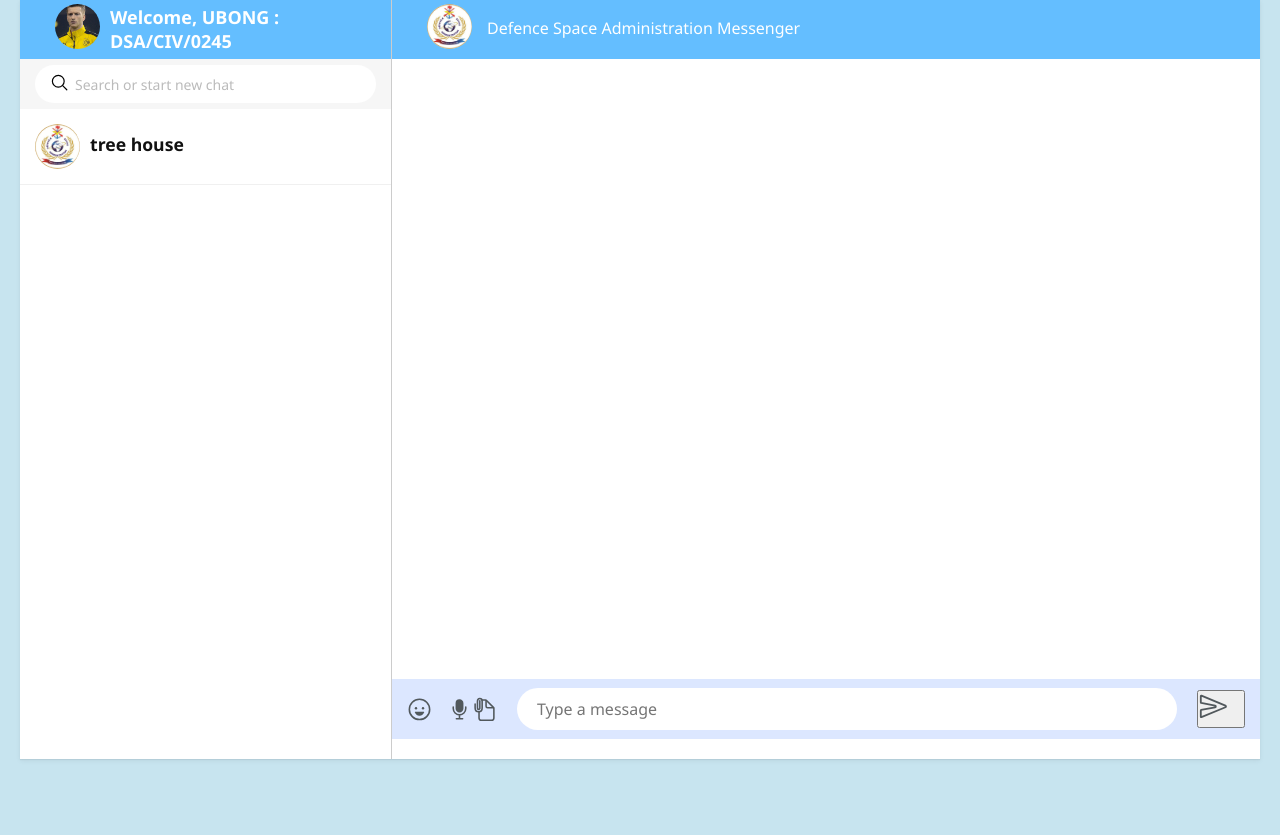
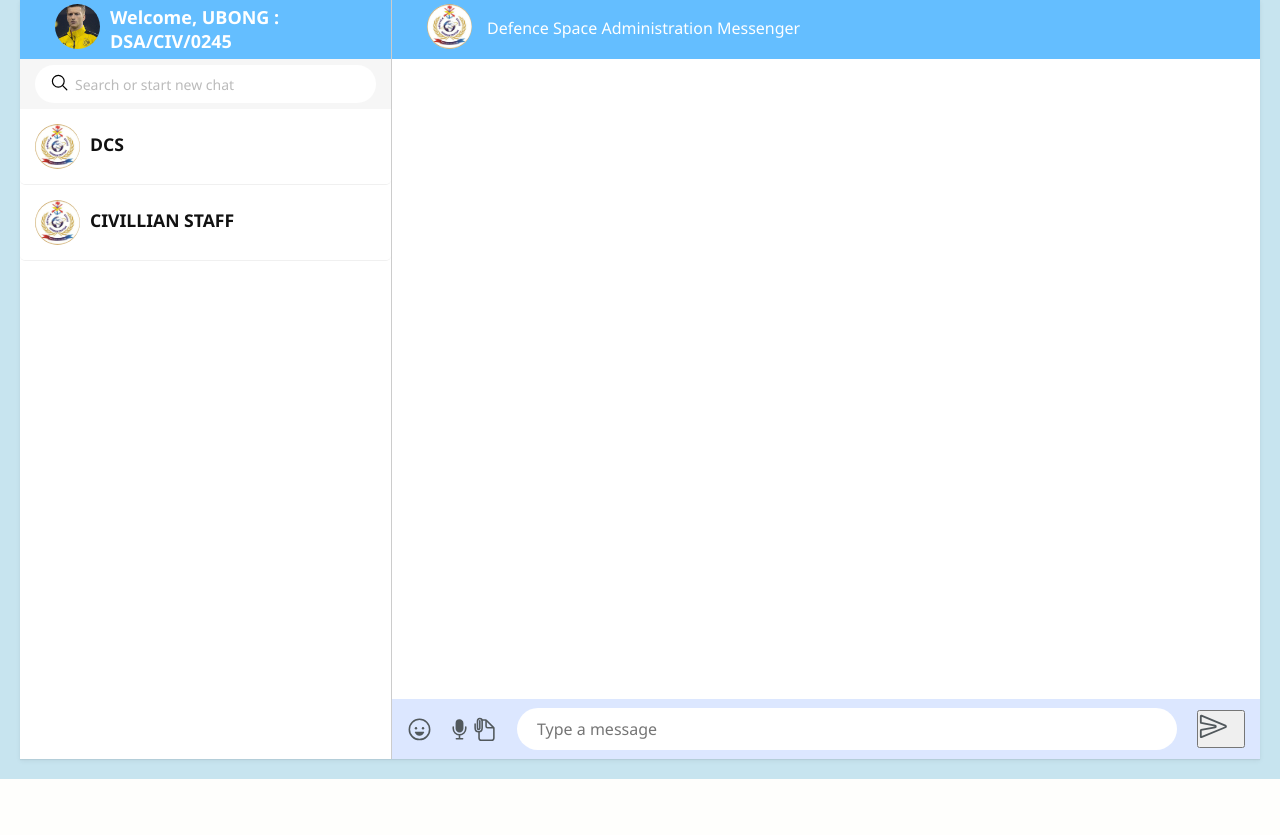
Before and after one commit to DSA-SW-AI/dsa_messenger, a Flask app: page /chat/9 in a window 1280 px wide. Shown: the part 21-856 px from the top of the page. After the commit the page ends 800 px from the top, so only its background shows below. Run offline with Flask 3, Linux system fonts and the light colour scheme; a user stored in the database is signed in; data comes from the database, SQL or seed files in the repository; some libraries are stand-ins or nearby versions.

Commit message:
Update on users list

```diff
--- a/DSA Messenger/app.py
+++ b/DSA Messenger/app.py
@@ -325,6 +325,50 @@ def chat():
 
 # Route for Chat Directorate/Groups
 
+# @app.route('/chat/<int:group_id>')
+# def chat_page(group_id):
+#     if 'user_id' not in session:
+#         return redirect(url_for('login'))
+
+#     user_id = session['user_id']
+#     staffid = session.get('staffid')
+#     firstname = session.get('firstname')
+
+#     # Fetch the group by its ID
+#     group = get_group_by_id(group_id)
+#     if not group:
+#         return "Group not found", 404
+
+#     conn = get_db_connection()
+#     cursor = conn.cursor()
+
+#     # Fetch users in the group
+#     cursor.execute("""
+#         SELECT u.firstname, u.lastname, u.directorate
+#         FROM users u
+#         JOIN user_groups ug ON u.id = ug.user_id
+#         WHERE ug.group_id = ?
+#     """, (group_id,))
+#     users = cursor.fetchall()
+
+#     # Fetch messages properly
+#     cursor.execute("""
+#         SELECT messages.id, messages.user_id, users.firstname, users.lastname,
+#                messages.message, messages.timestamp
+#         FROM messages
+#         JOIN users ON messages.user_id = users.id
+#         WHERE messages.group_id = ?
+#         ORDER BY messages.timestamp ASC
+#     """, (group_id,))
+#     messages = cursor.fetchall()  # ✅ This is now correct
+
+#     conn.close()
+
+#     return render_template('chat.html', group=group, messages=messages, users=users,
+#                            user_id=user_id, firstname=firstname, staffid=staffid,
+#                            format_timestamp=format_timestamp, group_id=group_id)
+
+
 @app.route('/chat/<int:group_id>')
 def chat_page(group_id):
     if 'user_id' not in session:
@@ -334,15 +378,24 @@ def chat_page(group_id):
     staffid = session.get('staffid')
     firstname = session.get('firstname')
 
-    # Fetch the group by its ID
-    group = get_group_by_id(group_id)
+    conn = get_db_connection()
+    cursor = conn.cursor()
+
+    # ✅ Fetch all groups the user belongs to
+    cursor.execute("""
+        SELECT g.id, g.name FROM groups g
+        JOIN user_groups ug ON g.id = ug.group_id
+        WHERE ug.user_id = ?
+    """, (user_id,))
+    groups = cursor.fetchall()  # ✅ Now fetching all groups
+
+    # ✅ Fetch the selected group
+    cursor.execute("SELECT id, name FROM groups WHERE id = ?", (group_id,))
+    group = cursor.fetchone()
     if not group:
         return "Group not found", 404
 
-    conn = get_db_connection()
-    cursor = conn.cursor()
-
-    # Fetch users in the group
+    # ✅ Fetch users in the selected group
     cursor.execute("""
         SELECT u.firstname, u.lastname, u.directorate
         FROM users u
@@ -351,7 +404,7 @@ def chat_page(group_id):
     """, (group_id,))
     users = cursor.fetchall()
 
-    # Fetch messages properly
+    # ✅ Fetch messages for the selected group
     cursor.execute("""
         SELECT messages.id, messages.user_id, users.firstname, users.lastname,
                messages.message, messages.timestamp
@@ -360,11 +413,11 @@ def chat_page(group_id):
         WHERE messages.group_id = ?
         ORDER BY messages.timestamp ASC
     """, (group_id,))
-    messages = cursor.fetchall()  # ✅ This is now correct
+    messages = cursor.fetchall()
 
     conn.close()
 
-    return render_template('chat.html', group=group, messages=messages, users=users,
+    return render_template('chat.html', groups=groups, group=group, messages=messages, users=users,
                            user_id=user_id, firstname=firstname, staffid=staffid,
                            format_timestamp=format_timestamp, group_id=group_id)
 
--- a/DSA Messenger/static/styles.css
+++ b/DSA Messenger/static/styles.css
@@ -589,7 +589,6 @@ padding: 10px;
   display: flex;
   justify-content: space-between;
   align-items: center;
-  margin-top: -20px;
 }
 
 .chat_input ion-icon {
@@ -809,3 +808,28 @@ span.timestamp {
 }
 
 }
+
+.leftSide {
+  /* width: 30%;
+  height: 100vh;
+  background: #fff; */
+  overflow-y: auto;
+  border-right: 1px solid #ddd;
+}
+
+.group-item {
+  display: flex;
+  padding: 10px;
+  text-decoration: none;
+  color: black;
+  border-radius: 5px;
+  transition: background 0.3s;
+}
+
+.group-item.active {
+  background-color: #d3d3d3; /* Highlight active group */
+}
+
+.group-item:hover {
+  background-color: #f0f0f0;
+}
--- a/DSA Messenger/templates/chat.html
+++ b/DSA Messenger/templates/chat.html
@@ -10,47 +10,25 @@
 </head>
 
 <body>
-
     <div class="container">
         <div class="leftSide">
             <div class="header">
                 <div class="userimg">
-                    <!-- You can add the logo image or any other image here -->
                     <img src="{{ url_for('static', filename='images/ava5.jpg') }}" alt="" class="cover">
                 </div>
                 <div class="user-info">
-                    <!-- Display the welcome message with the user's name and staffid -->
                     <p>Welcome, {{ firstname }} : {{ staffid }}</p>
                 </div>
             </div>
-
-
             <div class="search_chat">
                 <div>
                     <input type="text" placeholder="Search or start new chat">
                     <ion-icon name="search-outline"></ion-icon>
                 </div>
             </div>
-
-            <span class="chatlist">
-                {% for user in users %}
-                <span class="block">
-                    <div class="imgBox">
-                        <img src="{{ url_for('static', filename='images/dsa-logo.jfif') }}" class="cover" alt="">
-                    </div>
-                    <div class="details">
-                        <div class="listHead">
-                            <h4>{{ user.firstname }} {{ user.lastname }}</h4>
-                            <p class="time"></p>
-                        </div>
-                    </div>
-                </span>
-                {% endfor %}
-            </span>
-
-            <div class="chatlist">
+            <!-- <div class="chatlist">
                 {% for group in groups %}
-                <a style="text-decoration: none;" href="{{ url_for('chat_page', group_id=group[0]) }}" class="block">
+                <a href="{{ url_for('chat_page', group_id=group[0]) }}" class="block group-item {% if group[0] == group_id %}active{% endif %}" data-group-id="{{ group[0] }}">
                     <div class="imgBox">
                         <img src="{{ url_for('static', filename='images/dsa-logo.jfif') }}" class="cover" alt="">
                     </div>
@@ -62,7 +40,23 @@
                     </div>
                 </a>
                 {% endfor %}
+            </div> -->
+            <div class="chatlist">
+                {% for g in groups %}
+                <a href="{{ url_for('chat_page', group_id=g[0]) }}"
+                   class="block group-item {% if g[0] == group_id %}active{% endif %}">
+                    <div class="imgBox">
+                        <img src="{{ url_for('static', filename='images/dsa-logo.jfif') }}" class="cover" alt="">
+                    </div>
+                    <div class="details">
+                        <div class="listHead">
+                            <h4>{{ g[1] }}</h4>
+                        </div>
+                    </div>
+                </a>
+                {% endfor %}
             </div>
+
         </div>
 
         <div class="rightSide">
@@ -209,6 +203,30 @@
 
         });
 
+
+        document.addEventListener("DOMContentLoaded", function () {
+            const groupItems = document.querySelectorAll(".group-item");
+
+            groupItems.forEach(item => {
+                item.addEventListener("click", function (event) {
+                    // Remove active class from all items
+                    groupItems.forEach(g => g.classList.remove("active"));
+
+                    // Add active class to the clicked group
+                    this.classList.add("active");
+                });
+            });
+
+            // Highlight the active group on page load
+            const currentGroupId = new URLSearchParams(window.location.search).get("group_id");
+            if (currentGroupId) {
+                const activeGroup = document.querySelector(`.group-item[data-group-id="${currentGroupId}"]`);
+                if (activeGroup) {
+                    activeGroup.classList.add("active");
+                }
+            }
+        });
+
     </script>
 
 
--- a/DSA Messenger/templates/home.html
+++ b/DSA Messenger/templates/home.html
@@ -4,7 +4,7 @@
 <head>
     <meta charset="UTF-8">
     <meta name="viewport" content="width=device-width, initial-scale=1">
-    <title>Bootstrap Container</title>
+    <title>DSA MESSENGER</title>
     <!-- Bootstrap CSS -->
     <link href="https://cdn.jsdelivr.net/npm/bootstrap@5.3.0/dist/css/bootstrap.min.css" rel="stylesheet">
     <link rel="stylesheet" href="{{ url_for('static', filename='styles.css')}}" />
```
